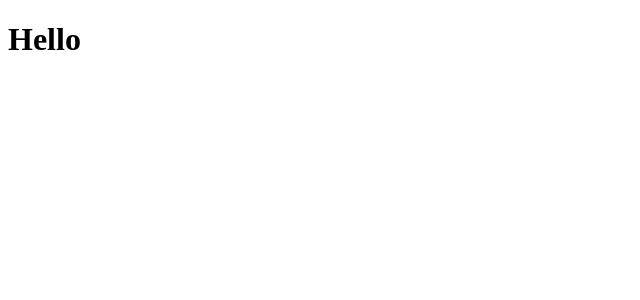
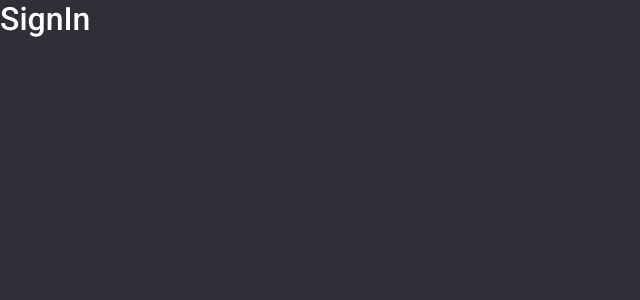
Before and after one commit to helenapaixao/desafio-vaga-frontend, a React (Create React App) app: page / in a window 1280 px wide. Shown: the top 300 px of the page, without its empty margins (0-640 px from the left). Built offline with nearby package versions, Linux system fonts and the light colour scheme.

Commit message:
page signin ok

```diff
--- a/package.json
+++ b/package.json
@@ -18,6 +18,7 @@
     "prettier": "^2.0.5",
     "react": "^16.13.1",
     "react-dom": "^16.13.1",
+    "react-icons": "^3.10.0",
     "react-router-dom": "^5.2.0",
     "react-scripts": "3.4.1",
     "styled-components": "^5.1.1",
@@ -45,6 +46,7 @@
     ]
   },
   "devDependencies": {
+    "@types/react-router-dom": "^5.1.5",
     "@types/styled-components": "^5.1.0"
   }
 }
--- a/src/App.tsx
+++ b/src/App.tsx
@@ -1,7 +1,16 @@
 import React from "react";
 
+import SignIn from './pages/SignIn'
+import GlobalStyle from './styles/global'
+
+
 function App() {
-  return <h1>Hello</h1>;
-}
+    return (
+        <>
+        <SignIn/>
+        <GlobalStyle/>
+        </>
+    )
+  }
 
-export default App;
+  export default App;
```
Also changed, not shown: src/routes/index.tsx (added, +17 -0 lines), 1 other file (tests, documents, lock files or other folders).
